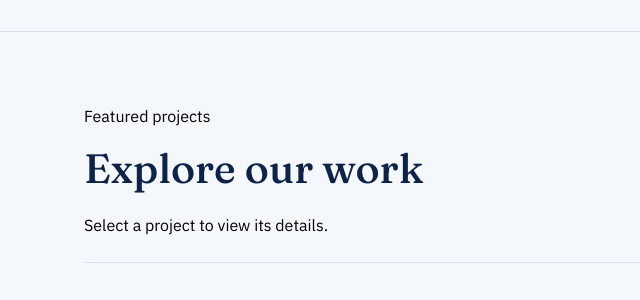
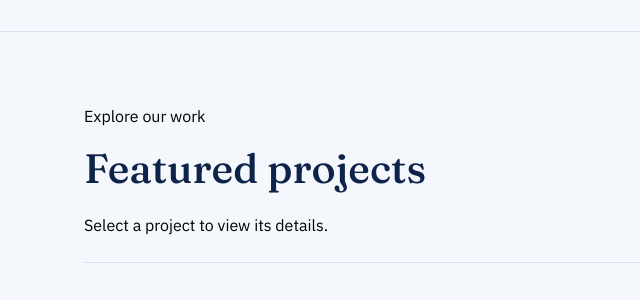
Before and after one commit to Nir010/pivot, a Django app: page /projects/ in a window 1280 px wide. Shown: the part 345-645 px from the top of the page, without its empty margins (0-640 px from the left). Run offline with Django 5.2, Linux system fonts and the light colour scheme; data comes from the database, SQL or seed files in the repository; data that the repository does not hold is empty.

Commit message:
project view details fixed

```diff
--- a/templates/projects/project_list.html
+++ b/templates/projects/project_list.html
@@ -16,8 +16,8 @@
   <div class="wrap">
     <div class="section-head">
       <div>
-        <p class="eyebrow">Featured projects</p>
-        <h2 class="mt-0">Explore our work</h2>
+        <p class="eyebrow">Explore our work</p>
+        <h2 class="mt-0">Featured projects</h2>
         <p class="section-intro">Select a project to view its details.</p>
       </div>
     </div>
@@ -32,7 +32,7 @@
           {% endif %}
           <h3>{{ project.title }}</h3>
           <p>{{ project.summary }}</p>
-          {% if project.project_url %}<a class="read-link" href="{{ project.project_url }}" target="_blank" rel="noopener">Open live app</a>{% else %}<a class="read-link" href="{% url "project_detail" project.slug %}">View project details</a>{% endif %}
+          <a class="read-link" href="{% url "project_detail" project.slug %}">View project details</a>
         </article>
       {% endfor %}
     </div>
@@ -44,7 +44,7 @@
     <div class="section-head" style="margin-top: 48px;">
       <div>
         <p class="eyebrow">More work</p>
-        <h2 class="mt-0">All projects</h2>
+        <h2 class="mt-0">Other projects</h2>
       </div>
     </div>
     <div class="grid grid-2 project-grid">
@@ -56,7 +56,7 @@
           {% endif %}
           <h3>{{ project.title }}</h3>
           <p>{{ project.summary }}</p>
-          {% if project.project_url %}<a class="read-link" href="{{ project.project_url }}" target="_blank" rel="noopener">Open live app</a>{% else %}<a class="read-link" href="{% url "project_detail" project.slug %}">View project details</a>{% endif %}
+          <a class="read-link" href="{% url "project_detail" project.slug %}">View project details</a>
         </article>
       {% endfor %}
     </div>
```
Also changed, not shown: images/flood warning system.png (added).
